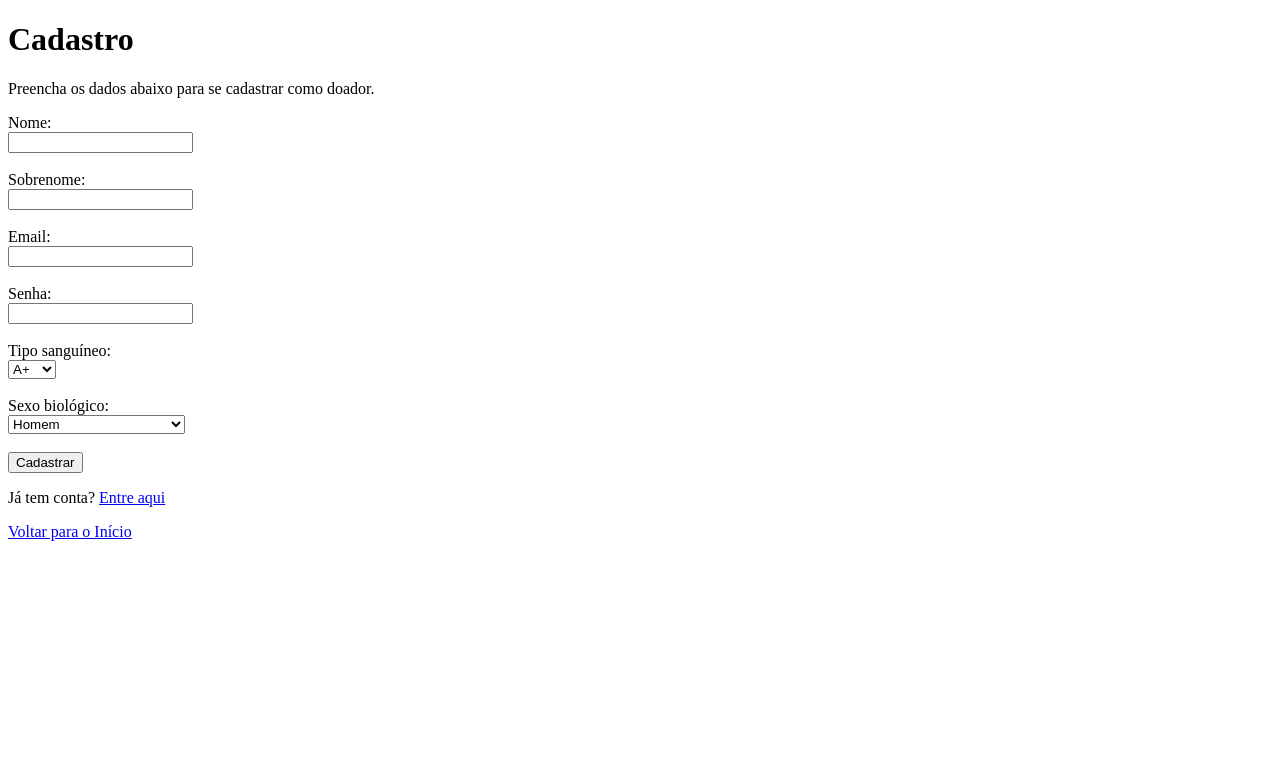
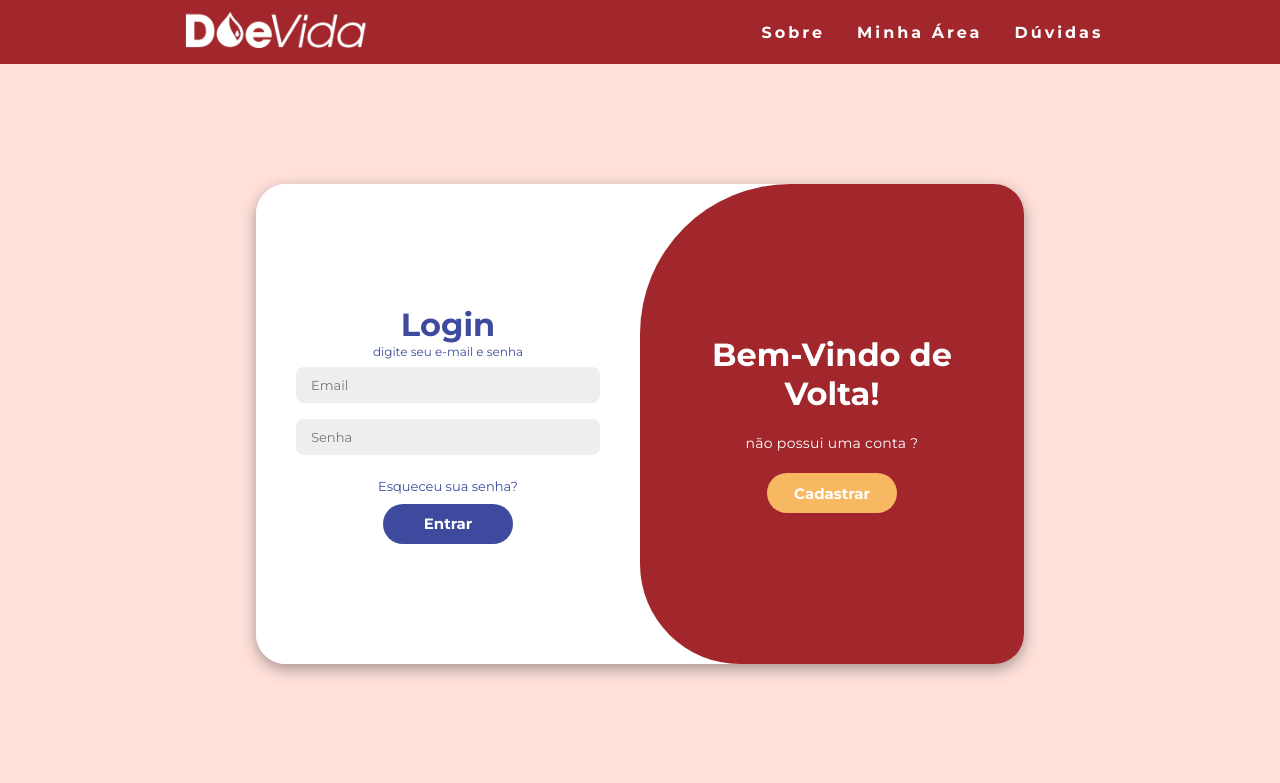
Before and after one commit to juliaish/DoeVida, a Flask app: page /cadastro in a window 1280 px wide. Shown: the top 783 px of the page. Run offline with Flask 3, Linux system fonts and the light colour scheme.

Commit message:
pagina tipos sanguineos

```diff
--- a/main.py
+++ b/main.py
@@ -83,10 +83,11 @@ def pos_doacao():
 
 @app.route("/minha-area")
 def minha_area():
-    if "usuario_id" not in session:
-        flash("Você precisa estar logado para acessar essa página.", "error")
-        return redirect(url_for("login"))
-    return render_template("minha_area.html", nome=session["usuario_nome"])
+   return render_template("minha-area.html")
+    #if "usuario_id" not in session:
+     #   flash("Você precisa estar logado para acessar essa página.", "error")
+    #  return redirect(url_for("login"))
+    #return render_template("minha_area.html", nome=session["usuario_nome"])
 
 if __name__ == "__main__":
     app.run(debug=True)
--- a/static/css/style.css
+++ b/static/css/style.css
@@ -263,3 +263,30 @@ main {
   display: flex;
   overflow: hidden;
 }
+
+/*css tabela tipos sanguineos*/
+table {
+  font-family: Arial, Helvetica, sans-serif;
+  border-collapse: collapse;
+  width: 100%;
+}
+
+td, th {
+  border: 1px solid #ebe6e6;
+  padding: 8px;
+}
+
+tr:nth-child(even){background-color: #ffe1da;}
+
+tr:hover {background-color: #ebe6e6;}
+
+th {
+  padding-top: 12px;
+  padding-bottom: 12px;
+  padding-top: 10px;
+  padding-right: 50px;
+  padding-left: 50px;
+  text-align: left;
+  background-color: #a2272c;
+  color: white;
+}
--- a/templates/cadastro.html
+++ b/templates/cadastro.html
@@ -1,28 +1,58 @@
 <!DOCTYPE html>
-<html lang="pt-br">
+<html lang="en">
+
 <head>
     <meta charset="UTF-8">
-    <title>Cadastro - DoeVida</title>
+    <meta name="viewport" content="width=device-width, initial-scale=1.0">
+    <link rel="stylesheet" href="https://cdnjs.cloudflare.com/ajax/libs/font-awesome/6.4.2/css/all.min.css">
+    <link rel="stylesheet" href="{{ url_for('static', filename='css/login.css') }}">
+    <link rel="stylesheet" href="{{ url_for('static', filename='css/style.css') }}">
+    <title>DoeVida</title>
 </head>
+
 <body>
+    <header>
+    <nav>
+      <a class="logo" href="{{ url_for('inicio') }}">
+        <img src="{{ url_for('static', filename='img/logo.png') }}" alt="Logo" width="200px">
+      </a>
+      <div class="mobile-menu">
+        <div class="line1"></div>
+        <div class="line2"></div>
+        <div class="line3"></div>
+      </div>
+      <ul class="nav-list">
+        <li><a href="{{ url_for('sobre') }}">Sobre</a></li>
+        <li><a href="#">Minha Área</a></li>
+
+        <li>
+          <div class="dropdown">
+            <a class="dropbtn">Dúvidas</a>
+            <div class="dropdown-content">
+              <a href="{{ url_for('tipos_sanguineos') }}">Como Doar</a>
+              <a href="{{ url_for('tipos_sanguineos') }}">Tipos Sanguineos</a>
+              <a href="{{ url_for('pos_doacao') }}">Cuidados Pós Doação</a>
+            </div>
+          </div>
+        </li>
+
+      </ul>
+    </nav>
+  </header>
+    <div class="login">
+        <div class="container" id="container">
+            <div class="form-container sign-up">
+                <form action="{{ url_for('cadastro') }}" method="POST">
                     <h1>Cadastro</h1>
-    <p>Preencha os dados abaixo para se cadastrar como doador.</p>
-
-    <form action="{{ url_for('cadastro') }}" method="POST">
-        <label for="nome">Nome:</label><br>
-        <input type="text" id="nome" name="nome" required><br><br>
-
-        <label for="sobrenome">Sobrenome:</label><br>
-        <input type="text" id="sobrenome" name="sobrenome" required><br><br>
-
-        <label for="email">Email:</label><br>
-        <input type="email" id="email" name="email" required><br><br>
-
-        <label for="senha">Senha:</label><br>
-        <input type="password" id="senha" name="senha" required><br><br>
-
-        <label for="tipo">Tipo sanguíneo:</label><br>
-        <select id="tipo" name="tipo" required>
+                    <span>digite seus dados para avançar</span>
+                    <input type="text" name="nome" placeholder="Nome" required>
+                    <input type="text" name="sobrenome" placeholder="Sobrenome" required>
+                    <input type="email" name="email" placeholder="Email" required>
+                    <input type="password" name="senha" placeholder="Senha" required>
+                    <!--MUDAR NO CSS AS CAIXAS DE SELECT TIPO E SEXO-->
+                    <label for="tipo" style="display:none;">Tipo sanguíneo</label>
+                    <select name="tipo" id="tipo" required>
+                      <option value="" disabled selected>Selecione o tipo sanguíneo</option>
                       <option value="A+">A+</option>
                       <option value="A-">A-</option>
                       <option value="B+">B+</option>
@@ -31,20 +61,48 @@
                       <option value="AB-">AB-</option>
                       <option value="O+">O+</option>
                       <option value="O-">O-</option>
-        </select><br><br>
+                    </select>
 
-        <label for="sexo_biologico">Sexo biológico:</label><br>
-        <select id="sexo_biologico" name="sexo_biologico" required>
-            <option value="homem">Homem</option>
-            <option value="mulher">Mulher</option>
-            <option value="outro">Outro/Prefiro não informar</option>
-        </select><br><br>
+                    <label for="sexo_biologico" style="display:none;">Sexo biológico</label>
+                    <select name="sexo_biologico" id="sexo_biologico" required>
+                      <option value="" disabled selected>Selecione o sexo biológico</option>
+                      <option value="Feminino">Feminino</option>
+                      <option value="Masculino">Masculino</option>
+                      <!--adicionar intersexo?-->
+                      <option value="Prefiro não informar">Prefiro não informar</option>
+                    </select>
+                    <button class=" btn-2 btn-blue">Avançar</button>
+                </form>
+            </div>
+            <div class="form-container sign-in">
+                <form action="{{url_for('login')}}" method="POST">
+                    <h1>Login</h1>
+                    <span>digite seu e-mail e senha</span>
+                    <input type="email" name="email" placeholder="Email" required>
+                    <input type="password" name="senha" placeholder="Senha" required>
+                    <a href="#">Esqueceu sua senha?</a>
+                    <button class=" btn-2 btn-blue">Entrar</button>
+                </form>
+            </div>
+            <div class="toggle-container">
+                <div class="toggle">
+                    <div class="toggle-panel toggle-left">
+                        <h1>Olá, Seja Bem-Vindo!</h1>
+                        <p>já possui uma conta ?</p>
+                        <button class=" btn-2 btn-orange" id="login">Logar</button>
+                    </div>
+                    <div class="toggle-panel toggle-right">
+                        <h1>Bem-Vindo de Volta!</h1>
+                        <p>não possui uma conta ?</p>
+                        <button class=" btn-2 btn-orange" id="register">Cadastrar</button>
+                    </div>
+                </div>
+            </div>
+        </div>
+    </div>
 
-        <button type="submit">Cadastrar</button>
-    </form>
-
-    <p>Já tem conta? <a href="{{ url_for('login') }}">Entre aqui</a></p>
-
-    <p><a href="{{ url_for('inicio') }}">Voltar para o Início</a></p>
+    <script src="{{ url_for('static', filename='js/login.js') }}"></script>
+    <script src="{{ url_for('static', filename='js/script.js') }}"></script>
 </body>
+<script src="{{ url_for('static', filename='js/script.js') }}"></script>
 </html>
--- a/templates/index.html
+++ b/templates/index.html
@@ -30,7 +30,7 @@
       </div>
       <ul class="nav-list">
         <li><a href="{{ url_for('sobre') }}">Sobre</a></li>
-        <li><a href="#">Minha Área</a></li>
+        <li><a href="{{ url_for('minha_area') }}">Minha Área</a></li>
 
         <li>
           <div class="dropdown">
--- a/templates/login_cadastro.html
+++ b/templates/login_cadastro.html
@@ -24,7 +24,6 @@
       <ul class="nav-list">
         <li><a href="{{ url_for('sobre') }}">Sobre</a></li>
         <li><a href="#">Minha Área</a></li>
-        <li><a href="{{ url_for('login') }}">Login</a></li>
 
         <li>
           <div class="dropdown">
@@ -105,5 +104,5 @@
     <script src="{{ url_for('static', filename='js/login.js') }}"></script>
     <script src="{{ url_for('static', filename='js/script.js') }}"></script>
 </body>
-
+<script src="{{ url_for('static', filename='js/script.js') }}"></script>
 </html>
```
Also changed, not shown: templates/minha-area.html (+2 -14 lines), templates/tipos-sanguineos.html (+119 -0 lines), static/css/minhaarea.css (added). Lines whose indentation alone changed are shown as unchanged.
